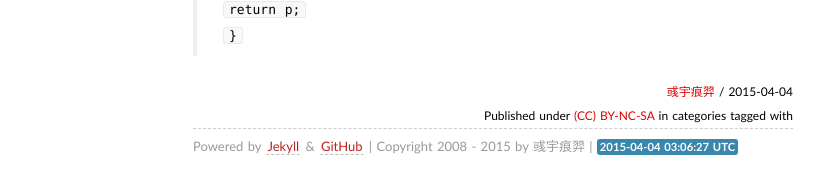
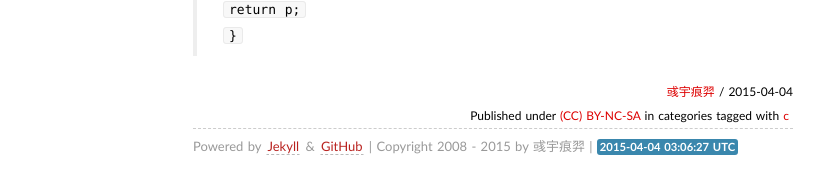
Before and after one commit to zhaoguangqiang/oldBlog, a Jekyll site: the page built from _posts/2015/2015-04-04-function_pointer.markdown, in a window 1280 px wide. Shown: the part 1069-1256 px from the top of the page, without its empty margins (147-971 px from the left). Built offline with Jekyll 4.4.1, drawn with Linux system fonts in a browser that asks for light colours; some web fonts are replaced; Markdown is read by kramdown in place of the engine named in the settings; comment, search, counter and statistics services are not loaded.

```diff
--- a/_posts/2015/2015-04-04-function_pointer.markdown
+++ b/_posts/2015/2015-04-04-function_pointer.markdown
@@ -2,7 +2,7 @@
 layout: post
 title: 函数指针与指针函数
 discription:
-tags:
+tags: c
 ---
 
  函数指针
```
Also changed, not shown: 3 other files.
